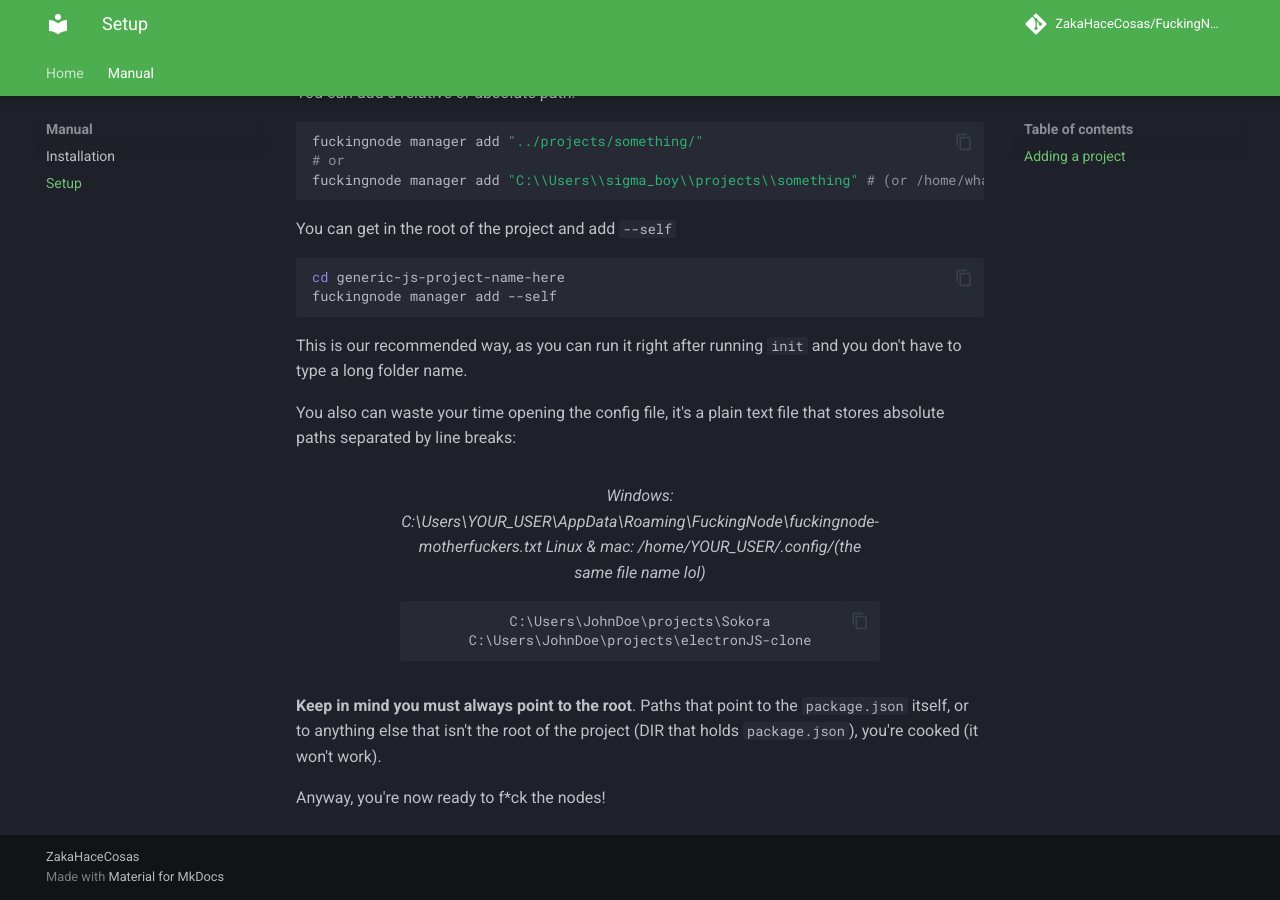
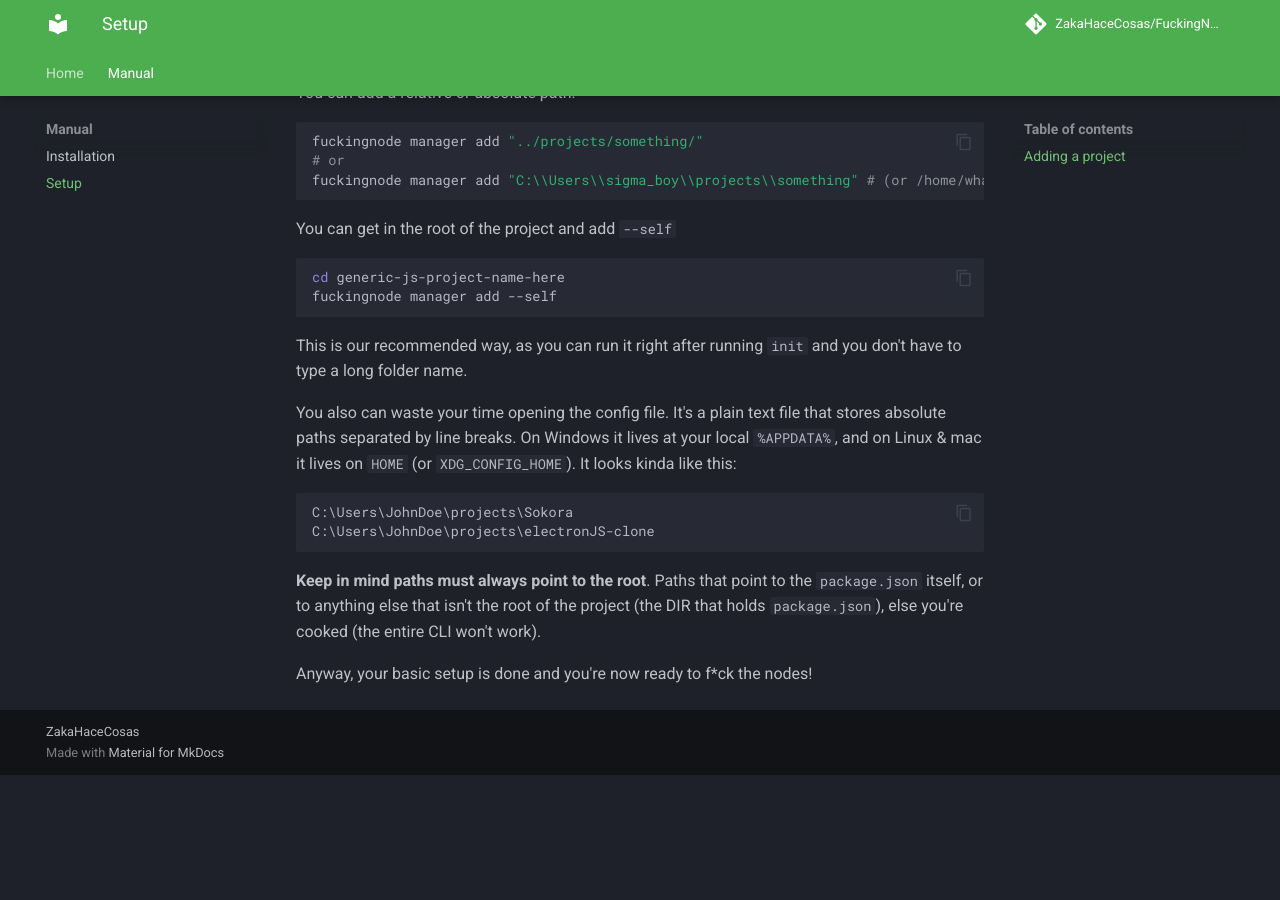
Before and after one commit to ZakaHaceCosas/FuckingNode, an MkDocs documentation site: the page built from website/manual/setup.md, in a window 1280 px wide and 900 px high, scrolled down 515 px. Built offline with MkDocs 1.6.1 and Material for MkDocs 9.7.7, drawn with Linux system fonts in a browser that asks for light colours; comment, search, counter and statistics services are not loaded; after the commit the page ends 1290 px from its top, so only the background shows below that.

Commit message:
minor fixes x2

````diff
--- a/website/manual/setup.md
+++ b/website/manual/setup.md
@@ -25,21 +25,16 @@ fuckingnode manager add --self
 
 This is our recommended way, as you can run it right after running `init` and you don't have to type a long folder name.
 
-You also can waste your time opening the config file, it's a plain text file that stores absolute paths separated by line breaks:
+You also can waste your time opening the config file. It's a plain text file that stores absolute paths separated by line breaks. On Windows it lives at your local `%APPDATA%`, and on Linux & mac it lives on `HOME` (or `XDG_CONFIG_HOME`). It looks kinda like this:
 
 ```txt
 C:\Users\JohnDoe\projects\Sokora
 C:\Users\JohnDoe\projects\electronJS-clone
 ```
 
-/// caption | <
-Windows: C:\Users\YOUR_USER\AppData\Roaming\FuckingNode\fuckingnode-motherfuckers.txt
-Linux & mac: /home/YOUR_USER/.config/(the same file name lol)
-///
+**Keep in mind paths must always point to the root**. Paths that point to the `package.json` itself, or to anything else that isn't the root of the project (the DIR that holds `package.json`), else you're cooked (the entire CLI won't work).
 
-**Keep in mind you must always point to the root**. Paths that point to the `package.json` itself, or to anything else that isn't the root of the project (DIR that holds `package.json`), you're cooked (it won't work).
-
-Anyway, you're now ready to f*ck the nodes!
+Anyway, your basic setup is done and you're now ready to f*ck the nodes!
 
 <!-- ## Optional setup
 
````
Also changed, not shown: website/manual/index.md (+1 -1 lines).
